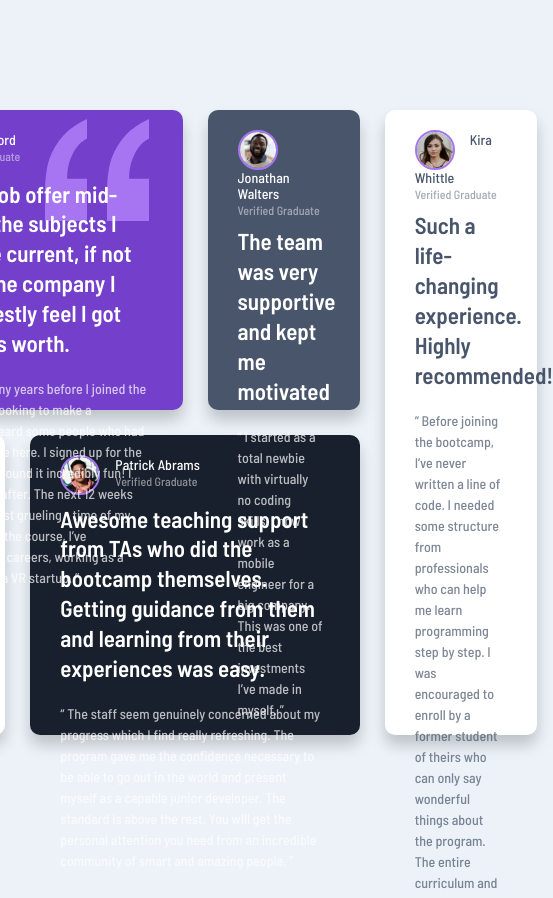
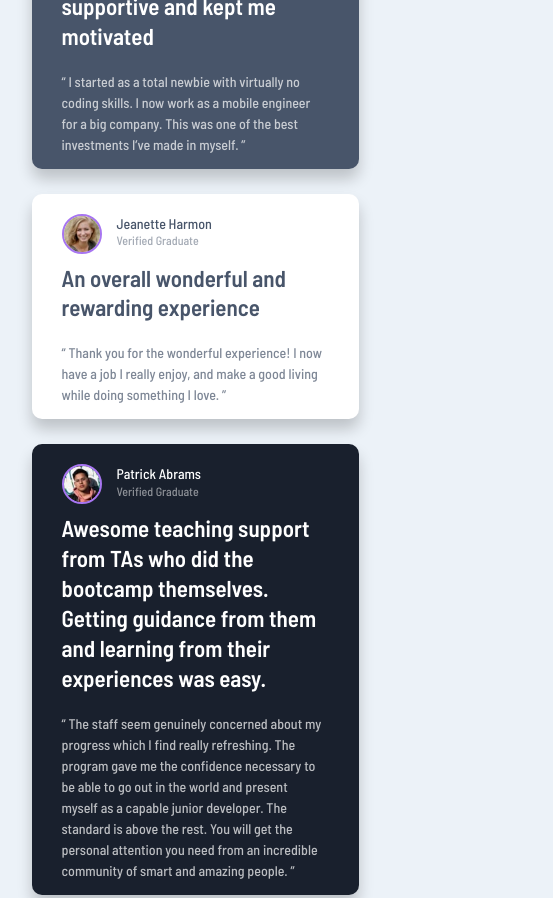
Before and after one commit to bryanloyd/FrontEnd-Mentor---Testimonials-Grid-Section, a plain HTML site: page index.html in a window 390 px wide. Shown: the top 898 px of the page, 553 px wide, since content can reach past the window. Drawn offline with Linux system fonts and the light colour scheme.

Commit message:
1st round of mobile design troubleshooting

```diff
--- a/index.html
+++ b/index.html
@@ -2,10 +2,12 @@
 <html lang="en">
 <head>
   <meta charset="UTF-8">
-  <meta name="viewport" content="width=device-width, initial-scale=1.0">
+  <meta name="viewport" content="width=device-width, initial-scale=1.0, maximum-scale=1.0">
+
   <link rel="icon" type="image/png" sizes="32x32" href="./images/favicon-32x32.png">
-<link rel="preconnect" href="https://fonts.gstatic.com">
-<link href="https://fonts.googleapis.com/css2?family=Barlow+Semi+Condensed:wght@500;600&display=swap" rel="stylesheet">
+  <link rel="preconnect" href="https://fonts.gstatic.com">
+
+  <link href="https://fonts.googleapis.com/css2?family=Barlow+Semi+Condensed:wght@500;600&display=swap" rel="stylesheet">
   <title>Frontend Mentor | [Challenge Name Here]</title>
   <link rel="stylesheet" href="./scripts/normalize.css">
   <link rel="stylesheet" href="./scripts/style.css">
@@ -13,6 +15,7 @@
 
 <body>
   <div class="container">
+
     <div class="box-1">
       <div class="heading">
         <img src="./images/image-daniel.jpg" alt="photo of graduate Daniel Clifford" width="40px">
@@ -27,24 +30,49 @@
       The next 12 weeks was the best - and most grueling - time of my life. Since completing
       the course, I’ve successfully switched careers, working as a Software Engineer at a VR startup. ”</p>
     </div>
-      <div class="box-2">
+
+    <div class="box-2">
         <div class="heading">
           <img src="./images/image-jonathan.jpg" alt="photo of graduate Jonathan Walters" width="40px">
           <h3>Jonathan Walters</h3>
           <span>Verified Graduate</span>
         </div>
-
         <h2>The team was very supportive and kept me motivated</h2>
         <p>“ I started as a total newbie with virtually no coding skills. I now work as a mobile engineer
         for a big company. This was one of the best investments I’ve made in myself. ”</p>
     </div>
+
+    <div class="box-4">
+      <div class="heading">
+        <img src="./images/image-jeanette.jpg" alt="photo of graduate Jeanette Harmon" width="40px">
+        <h3>Jeanette Harmon</h3>
+        <span>Verified Graduate</span>
+      </div>
+      <h2>An overall wonderful and rewarding experience</h2>
+      <p>“ Thank you for the wonderful experience! I now have a job I really enjoy, and make a good living
+        while doing something I love. ”</p>
+    </div>
+
+    <div class="box-5">
+      <div class="heading">
+        <img src="./images/image-patrick.jpg" alt="photo of graduate Patrick Abrams" width="40px">
+        <h3>Patrick Abrams</h3>
+        <span>Verified Graduate</span>
+      </div>
+      <h2>Awesome teaching support from TAs who did the bootcamp themselves. Getting guidance from them and
+        learning from their experiences was easy.</h2>
+      <p>“ The staff seem genuinely concerned about my progress which I find really refreshing. The program
+        gave me the confidence necessary to be able to go out in the world and present myself as a capable
+        junior developer. The standard is above the rest. You will get the personal attention you need from
+        an incredible community of smart and amazing people. ”</p>
+    </div>
+
     <div class="box-3">
         <div class="heading">
           <img src="./images/image-kira.jpg" alt="photo of graduate Kira Whittle" width="40px">
           <h3>Kira Whittle</h3>
           <span>Verified Graduate</span>
         </div>
-
         <h2>Such a life-changing experience. Highly recommended!</h2>
         <p>“ Before joining the bootcamp, I’ve never written a line of code. I needed some structure from
         professionals who can help me learn programming step by step. I was encouraged to enroll by a former
@@ -55,31 +83,6 @@
         experience. It certainly helped me land a job as a full-stack developer after receiving multiple offers.
         100% recommend! ”</p>
     </div>
-    <div class="box-4">
-        <div class="heading">
-          <img src="./images/image-jeanette.jpg" alt="photo of graduate Jeanette Harmon" width="40px">
-          <h3>Jeanette Harmon</h3>
-          <span>Verified Graduate</span>
-        </div>
-
-        <h2>An overall wonderful and rewarding experience</h2>
-        <p>“ Thank you for the wonderful experience! I now have a job I really enjoy, and make a good living
-        while doing something I love. ”</p>
-    </div>
-    <div class="box-5">
-          <div class="heading">
-            <img src="./images/image-patrick.jpg" alt="photo of graduate Patrick Abrams" width="40px">
-            <h3>Patrick Abrams</h3>
-            <span>Verified Graduate</span>
-          </div>
-
-          <h2>Awesome teaching support from TAs who did the bootcamp themselves. Getting guidance from them and
-          learning from their experiences was easy.</h2>
-          <p>“ The staff seem genuinely concerned about my progress which I find really refreshing. The program
-          gave me the confidence necessary to be able to go out in the world and present myself as a capable
-          junior developer. The standard is above the rest. You will get the personal attention you need from
-          an incredible community of smart and amazing people. ”</p>
-    </div>
   </div>
 </body>
 
--- a/scripts/style.css
+++ b/scripts/style.css
@@ -1,6 +1,4 @@
-*,
-*::after,
-*::before {
+* {
   box-sizing: border-box;
 }
 
@@ -125,7 +123,22 @@ p {
   opacity: 50%;
 }
 
-.quotes {
-  position: fixed;
-  display: inline-block;
+@media screen and (max-width: 1275px) {
+  .container {
+    width: 375px;
+    height: 100%;
+    display: flex;
+    flex-direction: column;
+    justify-content: center;
+    align-items: center;
+    padding: 50px 0;
+  }
+
+  .box-1,
+  .box-2,
+  .box-3,
+  .box-4,
+  .box-5 {
+    width: 327px;
+  }
 }
```
